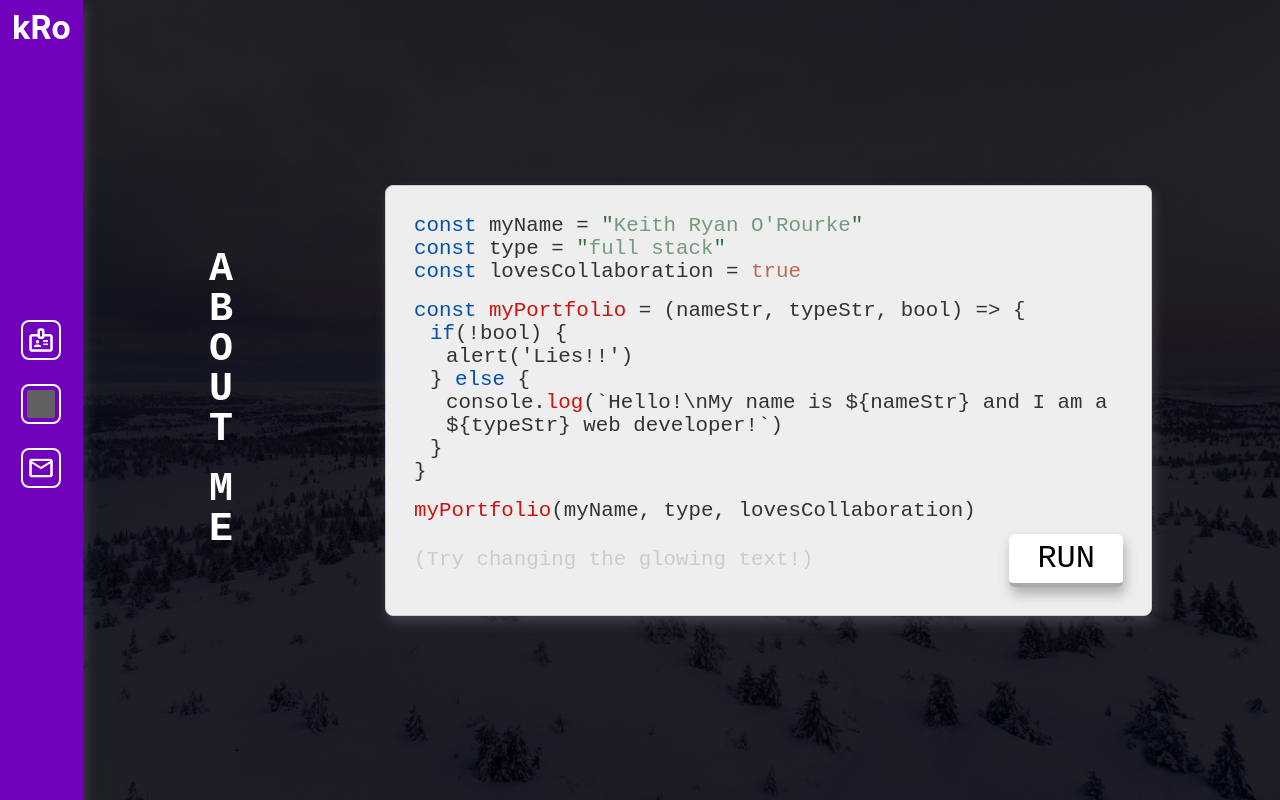
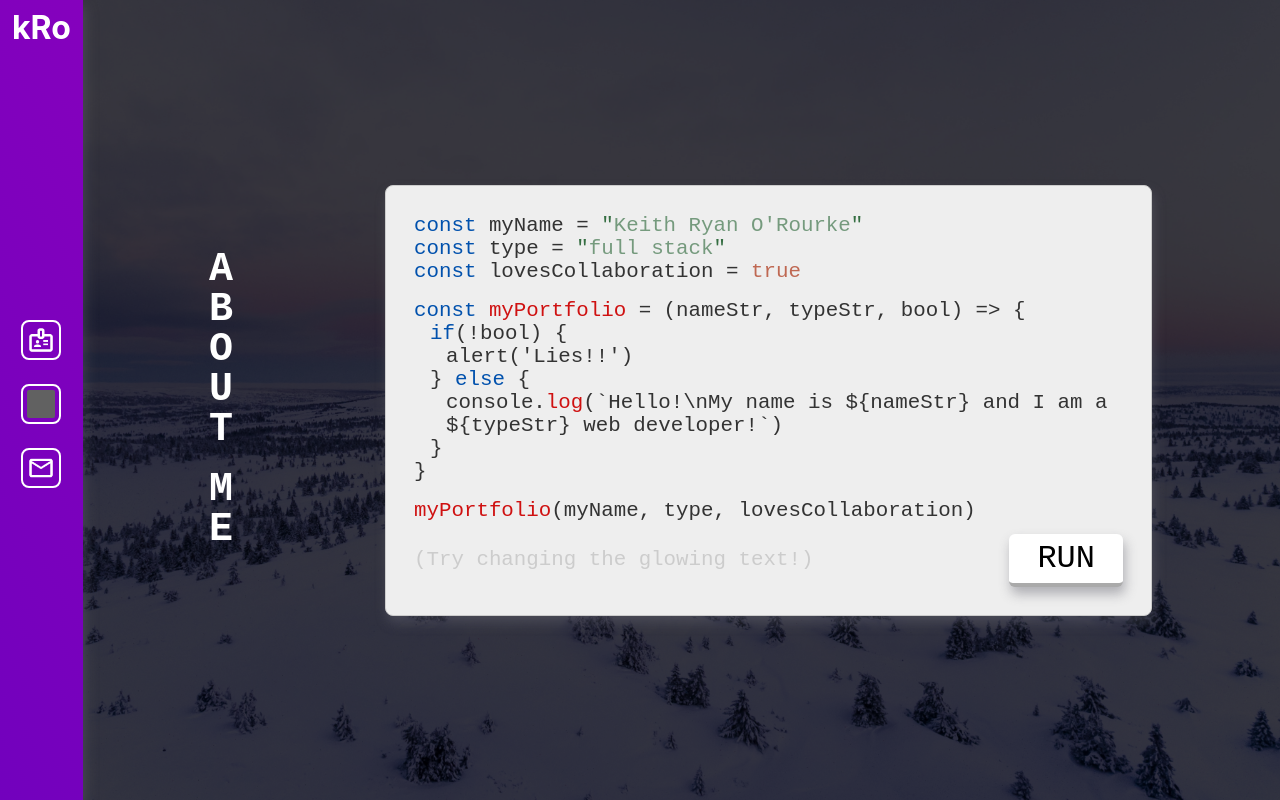
Before and after one commit to keithryanorourke/portfolio, a React (Create React App) app: page / in a window 1280 px wide. Built offline with nearby package versions, Linux system fonts and the light colour scheme; grey boxes are pictures that could not be loaded.

Commit message:
Changed header bg to linear-gradient, added bg color to contact section

```diff
--- a/src/App.js
+++ b/src/App.js
@@ -1,9 +1,14 @@
 import './App.scss';
 import HomePage from './Pages/HomePage/HomePage';
+import background1 from "./assets/images/body_background.jpg"
+import background2 from "./assets/images/body_background2.jpg"
 
 function App() {
   return (
-    <div className="App">
+    <div className="app">
+      <div className="app__background-overlay"></div>
+      <img src={background1} alt="" className="app__background" />
+      <img src={background2} alt="" className="app__background app__background--wide" />
         <HomePage/>
     </div>
   );
--- a/src/App.scss
+++ b/src/App.scss
@@ -1,28 +1,51 @@
 @use './styles/partials/global' as *;
 @use './styles/partials/mixins' as *;
 
-.App {
+.app {
   position: relative;
   padding: 0;
   height: 100vh;
   width: 100%;
   overflow-y: scroll;
-  background: url('assets/images/body_background.jpg');
-  background-size: cover;
+  object-fit: cover;
+  // background: url('assets/images/body_background.jpg');
+  // background-size: cover;
   @include tablet {
-    background: url('assets/images/body_background2.jpg');
-    background-size: cover;
+    // background: url('assets/images/body_background2.jpg');
+    // background-size: cover;
   }
 
-  &::before {
-    content: "";
+  &__background-overlay {
     display: block;
     position: fixed;
+    z-index: 2;
     left: 0;
     top: 0;
     height: 100%;
     width: 100%;
     background-color: black;
     opacity: 0.85;
+    @include tablet {
+      opacity: 0.75;
+    }
+  }
+
+  &__background {
+  position: fixed;
+  z-index: 1;
+  padding: 0;
+  height: 100vh;
+  width: 100%;
+  object-fit: cover;
+  @include tablet {
+    display: none;
+  }
+
+  &--wide {
+    display: none;
+    @include tablet {
+      display: block;
+    }
+  }
   }
 }
--- a/src/components/ContactSection/ContactSection.scss
+++ b/src/components/ContactSection/ContactSection.scss
@@ -6,13 +6,16 @@
 
   &__container {
     @include tablet {
+      background-color: #eee;
+      padding: 1rem;
+      border-radius: 0.5rem;
       display: flex;
       flex-direction: column;
       justify-content: space-between;
-      height: 15.75rem;
+      min-height: 15.75rem;
     }
     @include desktop {
-      height: 17.5rem;
+      min-height: 17.5rem;
     }
   }
 
@@ -21,7 +24,8 @@
     margin: 0;
     margin-bottom: 2rem;
     @include tablet {
-      margin-bottom: 0;
+      color: #000;
+      // margin-bottom: 0;
     }
   }
 
--- a/src/components/Header/Header.scss
+++ b/src/components/Header/Header.scss
@@ -7,7 +7,7 @@
   position: fixed;
   top: 0;
   left: 0;
-  background: #7201bd;
+  background: linear-gradient(270deg, #7201bd, #8501bd);
   display: flex;
   justify-content: space-between;
   align-items: center;
@@ -15,6 +15,7 @@
   box-shadow: $darkshadow1;
   overflow: hidden;
   @include tablet {
+    background: linear-gradient(60deg, #7201bd, #8501bd);
     padding: .75rem;
     flex-direction: column;
     width: fit-content;
```
